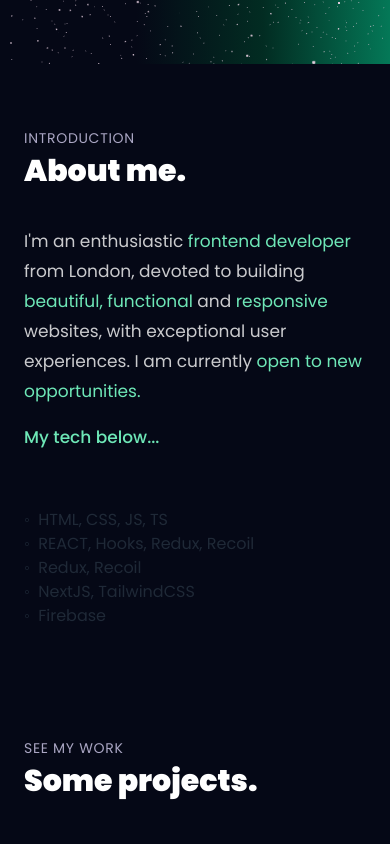
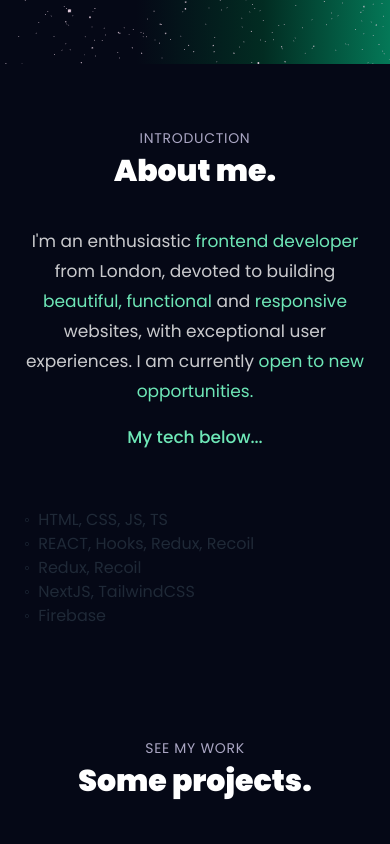
Before and after one commit to liveMehdi/MoMehdi-Portfolio, a React (Vite) app: page / in a window 390 px wide. Shown: the part 780-1624 px from the top of the page. Built offline with nearby package versions, Linux system fonts and the light colour scheme.

Commit message:
small changes

```diff
--- a/src/components/About.jsx
+++ b/src/components/About.jsx
@@ -18,13 +18,13 @@ const About = () => {
         &nbsp;
       </span>
       <div>
-        <motion.div variants={textVariant()}>
+        <motion.div variants={textVariant()} className="text-center">
           <p className={styles.sectionSubText}>Introduction</p>
           <h2 className={styles.sectionHeadText}>About me.</h2>
         </motion.div>
         <motion.p
           variants={fadeIn("", "", 0.1, 1)}
-          className="mt-8 text-[#ffffffc9] text-[17px] max-w-3xl leading-[30px] "
+          className="mt-8 text-[#ffffffc9] text-[17px] text-center max-w-3xl leading-[30px] mx-auto"
         >
           I'm an enthusiastic
           <span className="text-emerald-300"> frontend developer</span> from
--- a/src/components/Hero.jsx
+++ b/src/components/Hero.jsx
@@ -61,7 +61,7 @@ const Hero = () => {
           <a href="#about">
             <div
               className="group hover:scale-105 w-[27px] h-[50px] rounded-3xl border-[2px] border-secondary
-          flex justify-center items-start p-2"
+          flex justify-center items-start p-2 active:scale-95"
             >
               <motion.div
                 animate={{
--- a/src/components/Works.jsx
+++ b/src/components/Works.jsx
@@ -234,12 +234,12 @@ const Works = () => {
       viewport={{ once: true, amount: 0.25 }}
       className="relative"
     >
-      <span className="block mt-[-18px] pb-6 lg:pb-2" id="projects">
+      <span className="block mt-[-18px] pb-6 lg:pb-3" id="projects">
         &nbsp;
       </span>
       <motion.div
         variants={textVariant()}
-        className=" sm:px-16 px-6 sm:py-16 sm:pb-8 py-10 max-w-7xl mx-auto"
+        className=" sm:px-16 px-6 sm:py-16 py-10 max-w-7xl mx-auto text-center"
       >
         <p className={`${styles.sectionSubText}`} id="projects">
           See my work
--- a/src/components/canvas/Stars.jsx
+++ b/src/components/canvas/Stars.jsx
@@ -11,7 +11,7 @@ const Stars = ({top}) => {
   const [sphere] = useState(() => random.inSphere(new Float32Array(40000), { radius: 1.2 }));
 
   useFrame((state, delta) => {
-    ref.current.rotation.x -= delta / 10;
+    ref.current.rotation.x -= delta / 4;
     ref.current.rotation.y -= delta / 10;
   });
 
```
